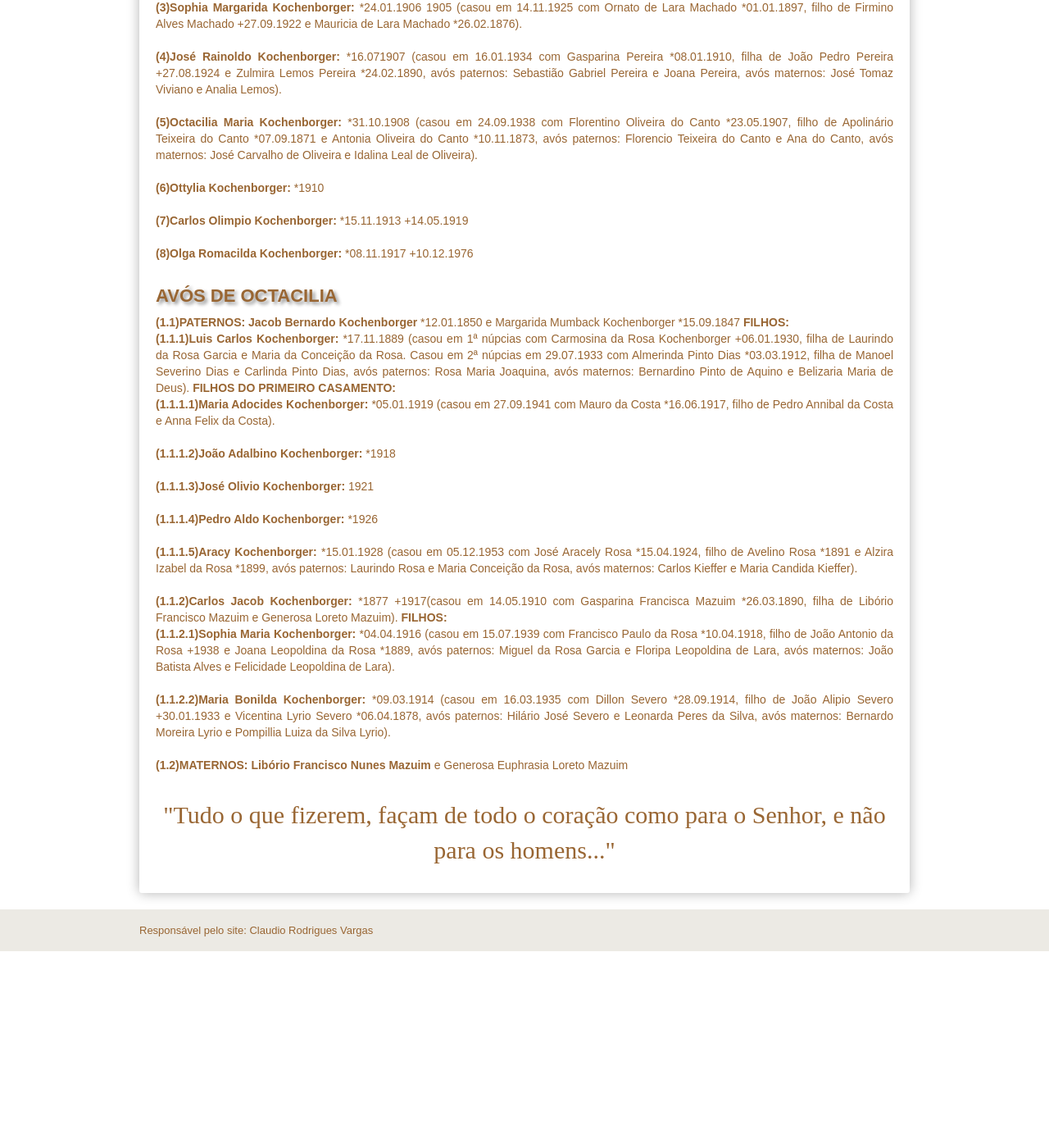
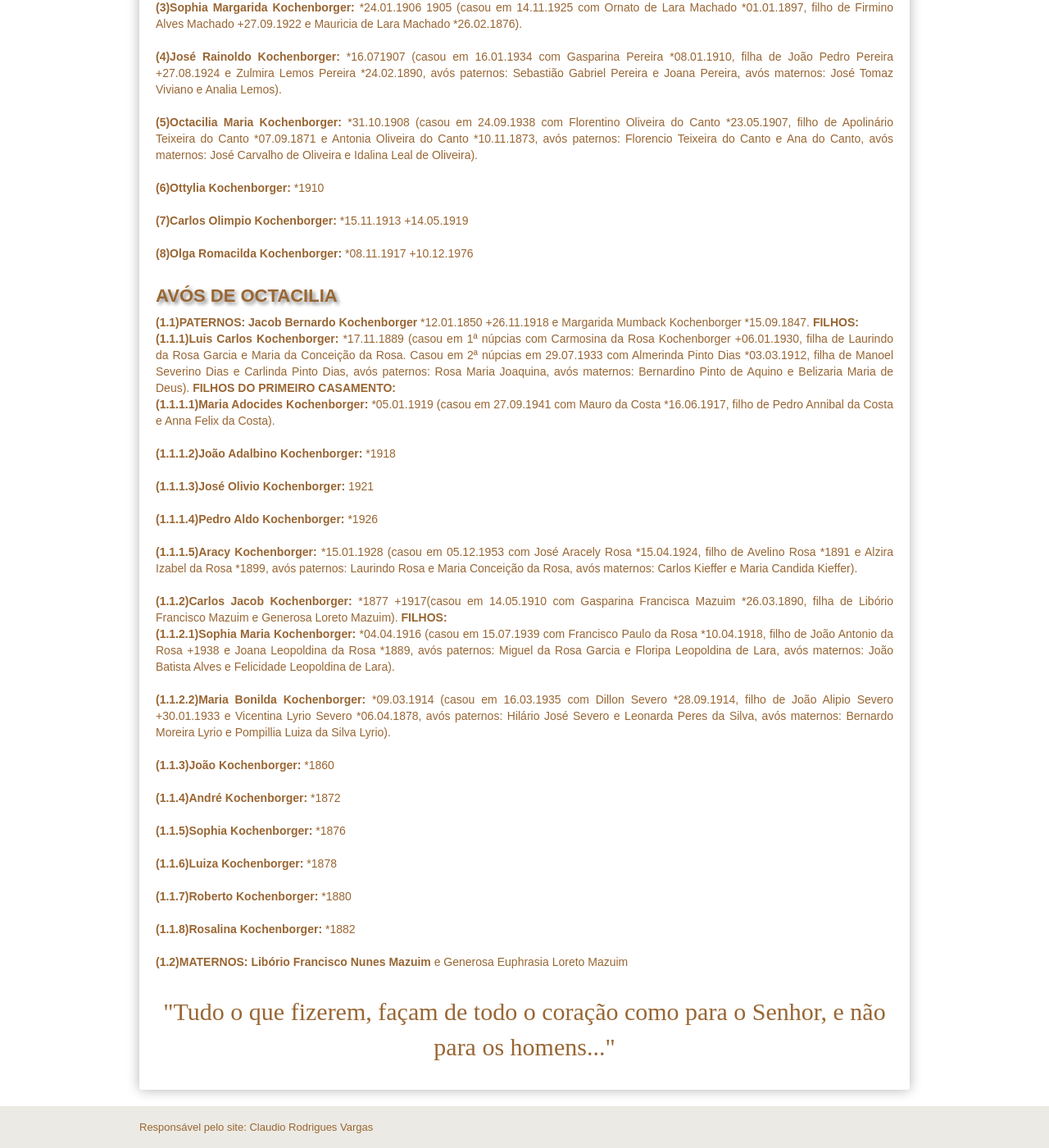
Before and after one commit to claudiovargas1955/claudiovargas1955.github.io, a Jekyll site: the page built from _pages/familia-kochenborger.html, in a window 1280 px wide and 1400 px high, scrolled down 725 px. Shown: the whole window at 82% size. Built offline with Jekyll 4.4.1, drawn with Linux system fonts in a browser that asks for light colours; some web fonts are replaced; before the commit the page ends 1885 px from its top, so only the background shows below that.

Commit message:
Update familia-kochenborger.html

```diff
--- a/_pages/familia-kochenborger.html
+++ b/_pages/familia-kochenborger.html
@@ -130,7 +130,8 @@ Oliveira e Idalina Soares Leal *1850 +03.09.1934). <b>FILHOS: </b><br>
   <b>(8)Olga Romacilda Kochenborger: </b>*08.11.1917 +10.12.1976<br><br>
 
 <h4>AVÓS DE OCTACILIA</h4>
-<p><b>(1.1)PATERNOS: Jacob Bernardo Kochenborger </b>*12.01.1850 e Margarida Mumback Kochenborger *15.09.1847 <b>FILHOS: </b><br>
+<p><b>(1.1)PATERNOS: Jacob Bernardo Kochenborger </b>*12.01.1850 +26.11.1918 e Margarida Mumback Kochenborger *15.09.1847.
+<b>FILHOS: </b><br>
   <b>(1.1.1)Luis Carlos Kochenborger: </b>*17.11.1889 (casou em 1ª núpcias com Carmosina da Rosa Kochenborger +06.01.1930, filha de
   Laurindo da Rosa Garcia e Maria da Conceição da Rosa. Casou em 2ª núpcias em 29.07.1933 com Almerinda Pinto Dias *03.03.1912, filha de
   Manoel Severino Dias e Carlinda Pinto Dias, avós paternos: Rosa Maria Joaquina, avós maternos: Bernardino Pinto de Aquino e Belizaria
@@ -158,8 +159,19 @@ Oliveira e Idalina Soares Leal *1850 +03.09.1934). <b>FILHOS: </b><br>
     Severo +30.01.1933 e Vicentina Lyrio Severo *06.04.1878, avós paternos: Hilário José Severo e Leonarda Peres da Silva, avós maternos:
     Bernardo Moreira Lyrio e Pompillia Luiza da Silva Lyrio). <br><br>
 
+    <b>(1.1.3)João Kochenborger: </b>*1860<br><br>
 
-<b>(1.2)MATERNOS: Libório Francisco Nunes Mazuim </b>e Generosa Euphrasia Loreto Mazuim <br><br>
+    <b>(1.1.4)André Kochenborger: </b>*1872<br><br>
+
+    <b>(1.1.5)Sophia Kochenborger: </b>*1876<br><br>
+
+    <b>(1.1.6)Luiza Kochenborger: </b>*1878<br><br>
+
+    <b>(1.1.7)Roberto Kochenborger: </b>*1880<br><br>
+
+    <b>(1.1.8)Rosalina Kochenborger: </b>*1882<br><br>
+
+  <b>(1.2)MATERNOS: Libório Francisco Nunes Mazuim </b>e Generosa Euphrasia Loreto Mazuim <br><br>
 
 <p style="text-align:center; color:#996633; font-size:30px; font-family: 'Rancho', cursive ">"Tudo o que fizerem, façam de todo o
 coração como para o Senhor, e não para os homens..."</p>
```
